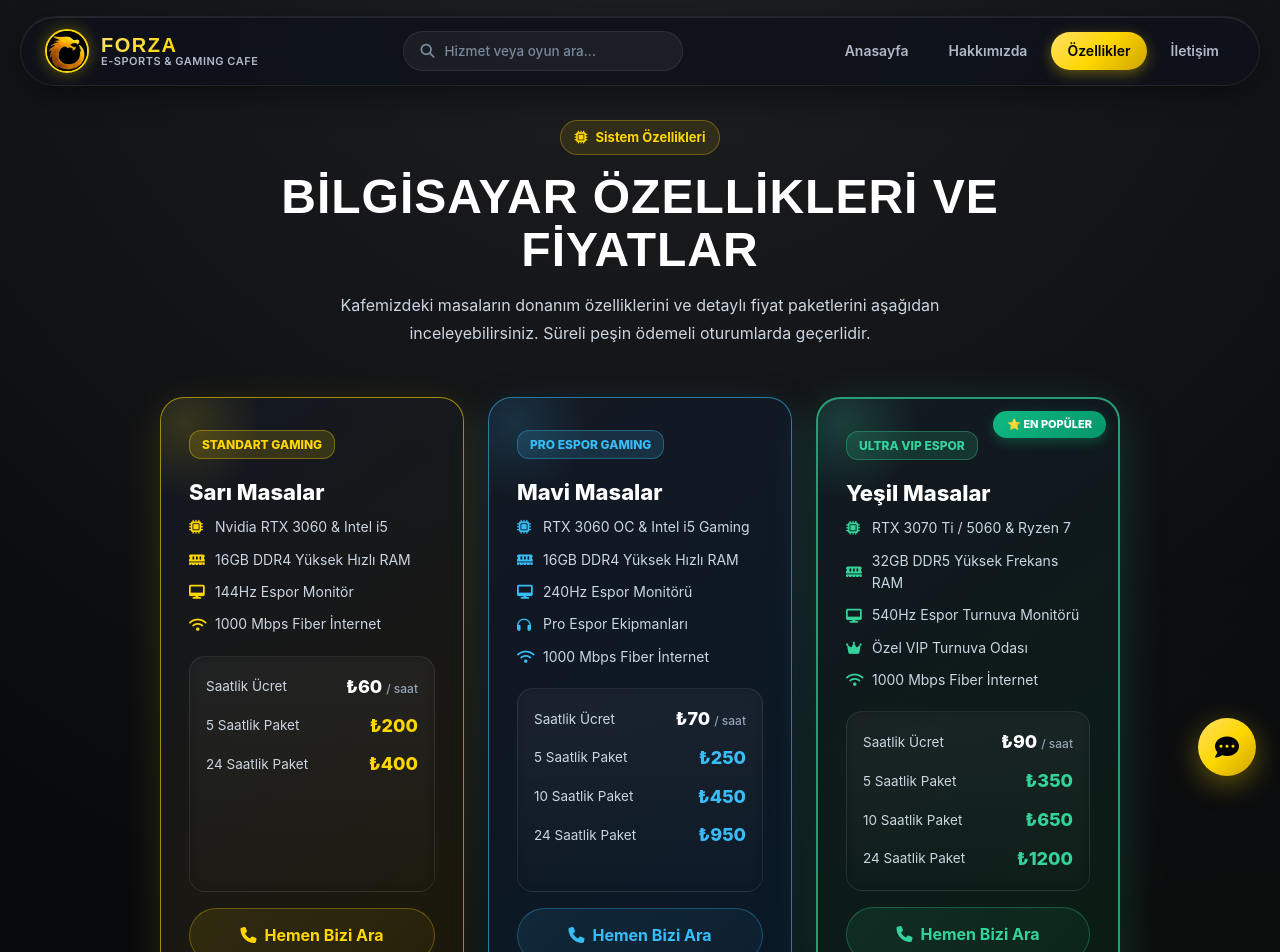
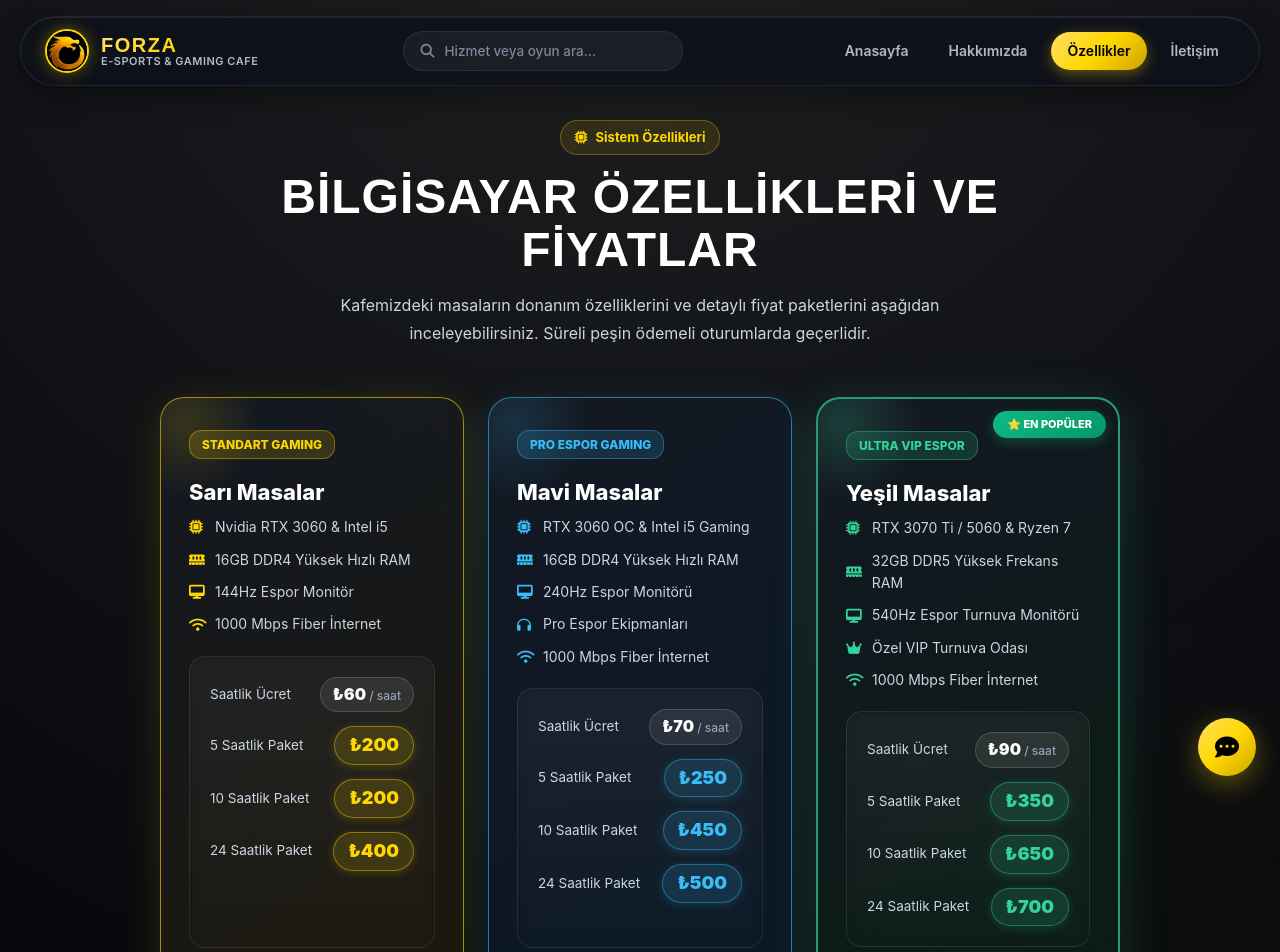
Before and after one commit to muhammetkilicc2-hub/forzainternet, a Next.js app: page /ozellikler in a window 1280 px wide. Shown: the top 952 px of the page. Built offline with nearby package versions, Linux system fonts and the light colour scheme; no server answers.

Commit message:
Ozellikler sayfasindaki fiyatlar hap gorunumune cevrildi ve Admin baglantisi duzeltildi

```diff
--- a/app/ozellikler/page.tsx
+++ b/app/ozellikler/page.tsx
@@ -17,7 +17,7 @@ export default function OzelliklerPage() {
     fetch("/api/pricing")
       .then(res => res.json())
       .then(data => {
-        if(data && data.sari) setPricing(data);
+        if(data && data.pricing && data.pricing.sari) setPricing(data.pricing);
       })
       .catch(err => console.error(err));
   }, []);
@@ -152,18 +152,22 @@ export default function OzelliklerPage() {
                 </li>
               </ul>
 
-              <div style={{ display: "flex", flexDirection: "column", gap: "10px", padding: "16px", background: "linear-gradient(180deg, rgba(255, 255, 255, 0.05) 0%, rgba(255, 255, 255, 0.01) 100%)", borderRadius: "16px", border: "1px solid rgba(255, 255, 255, 0.08)", boxShadow: "inset 0 2px 10px rgba(0,0,0,0.2)", flexGrow: 1 }}>
+              <div style={{ display: "flex", flexDirection: "column", gap: "14px", padding: "20px", background: "linear-gradient(180deg, rgba(255, 255, 255, 0.05) 0%, rgba(255, 255, 255, 0.01) 100%)", borderRadius: "16px", border: "1px solid rgba(255, 255, 255, 0.08)", boxShadow: "inset 0 2px 10px rgba(0,0,0,0.2)", flexGrow: 1 }}>
                 <div style={{ display: "flex", justifyContent: "space-between", alignItems: "center" }}>
                   <span style={{ fontSize: "13.5px", color: "#cbd5e1" }}>Saatlik Ücret</span>
-                  <strong style={{ fontSize: "18px", color: "#ffffff", fontWeight: 800 }}>₺{pricing.sari.saatlik} <span style={{ fontSize: "12px", color: "#94a3b8", fontWeight: 500 }}>/ saat</span></strong>
+                  <strong style={{ fontSize: "16px", fontWeight: 900, color: "#ffffff", background: "rgba(255,255,255,0.08)", border: "1px solid rgba(255,255,255,0.15)", padding: "4px 12px", borderRadius: "20px" }}>₺{pricing.sari.saatlik} <span style={{ fontSize: "12px", color: "#94a3b8", fontWeight: 500 }}>/ saat</span></strong>
                 </div>
                 <div style={{ display: "flex", justifyContent: "space-between", alignItems: "center" }}>
                   <span style={{ fontSize: "13.5px", color: "#cbd5e1" }}>5 Saatlik Paket</span>
-                  <strong style={{ fontSize: "18px", color: "#ffd700", fontWeight: 800 }}>₺{pricing.sari.besSaatlik}</strong>
+                  <strong style={{ fontSize: "18px", fontWeight: 900, color: "#ffd700", background: "rgba(255, 215, 0, 0.15)", border: "1px solid rgba(255, 215, 0, 0.4)", padding: "4px 14px", borderRadius: "20px", boxShadow: "0 2px 10px rgba(255, 215, 0, 0.2)" }}>₺{pricing.sari.besSaatlik}</strong>
+                </div>
+                <div style={{ display: "flex", justifyContent: "space-between", alignItems: "center" }}>
+                  <span style={{ fontSize: "13.5px", color: "#cbd5e1" }}>10 Saatlik Paket</span>
+                  <strong style={{ fontSize: "18px", fontWeight: 900, color: "#ffd700", background: "rgba(255, 215, 0, 0.15)", border: "1px solid rgba(255, 215, 0, 0.4)", padding: "4px 14px", borderRadius: "20px", boxShadow: "0 2px 10px rgba(255, 215, 0, 0.2)" }}>₺{pricing.sari.onSaatlik || 200}</strong>
                 </div>
                 <div style={{ display: "flex", justifyContent: "space-between", alignItems: "center" }}>
                   <span style={{ fontSize: "13.5px", color: "#cbd5e1" }}>24 Saatlik Paket</span>
-                  <strong style={{ fontSize: "18px", color: "#ffd700", fontWeight: 800 }}>₺{pricing.sari.gunluk}</strong>
+                  <strong style={{ fontSize: "18px", fontWeight: 900, color: "#ffd700", background: "rgba(255, 215, 0, 0.15)", border: "1px solid rgba(255, 215, 0, 0.4)", padding: "4px 14px", borderRadius: "20px", boxShadow: "0 2px 10px rgba(255, 215, 0, 0.2)" }}>₺{pricing.sari.gunluk}</strong>
                 </div>
               </div>
               <a onClick={() => { fetch("/api/analytics", { method: "POST", headers: { "Content-Type": "application/json" }, body: JSON.stringify({ action: "click", type: "phone" }) }) }}  href="tel:05464659693" className="btn-sari">
@@ -196,22 +200,22 @@ export default function OzelliklerPage() {
                 </li>
               </ul>
 
-              <div style={{ display: "flex", flexDirection: "column", gap: "10px", padding: "16px", background: "linear-gradient(180deg, rgba(255, 255, 255, 0.05) 0%, rgba(255, 255, 255, 0.01) 100%)", borderRadius: "16px", border: "1px solid rgba(255, 255, 255, 0.08)", boxShadow: "inset 0 2px 10px rgba(0,0,0,0.2)", flexGrow: 1 }}>
+              <div style={{ display: "flex", flexDirection: "column", gap: "14px", padding: "20px", background: "linear-gradient(180deg, rgba(255, 255, 255, 0.05) 0%, rgba(255, 255, 255, 0.01) 100%)", borderRadius: "16px", border: "1px solid rgba(255, 255, 255, 0.08)", boxShadow: "inset 0 2px 10px rgba(0,0,0,0.2)", flexGrow: 1 }}>
                 <div style={{ display: "flex", justifyContent: "space-between", alignItems: "center" }}>
                   <span style={{ fontSize: "13.5px", color: "#cbd5e1" }}>Saatlik Ücret</span>
-                  <strong style={{ fontSize: "18px", color: "#ffffff", fontWeight: 800 }}>₺{pricing.mavi.saatlik} <span style={{ fontSize: "12px", color: "#94a3b8", fontWeight: 500 }}>/ saat</span></strong>
+                  <strong style={{ fontSize: "16px", fontWeight: 900, color: "#ffffff", background: "rgba(255,255,255,0.08)", border: "1px solid rgba(255,255,255,0.15)", padding: "4px 12px", borderRadius: "20px" }}>₺{pricing.mavi.saatlik} <span style={{ fontSize: "12px", color: "#94a3b8", fontWeight: 500 }}>/ saat</span></strong>
                 </div>
                 <div style={{ display: "flex", justifyContent: "space-between", alignItems: "center" }}>
                   <span style={{ fontSize: "13.5px", color: "#cbd5e1" }}>5 Saatlik Paket</span>
-                  <strong style={{ fontSize: "18px", color: "#38bdf8", fontWeight: 800 }}>₺{pricing.mavi.besSaatlik}</strong>
+                  <strong style={{ fontSize: "18px", fontWeight: 900, color: "#38bdf8", background: "rgba(56, 189, 248, 0.15)", border: "1px solid rgba(56, 189, 248, 0.4)", padding: "4px 14px", borderRadius: "20px", boxShadow: "0 2px 10px rgba(56, 189, 248, 0.2)" }}>₺{pricing.mavi.besSaatlik}</strong>
                 </div>
                 <div style={{ display: "flex", justifyContent: "space-between", alignItems: "center" }}>
                   <span style={{ fontSize: "13.5px", color: "#cbd5e1" }}>10 Saatlik Paket</span>
-                  <strong style={{ fontSize: "18px", color: "#38bdf8", fontWeight: 800 }}>₺{pricing.mavi.onSaatlik || 450}</strong>
+                  <strong style={{ fontSize: "18px", fontWeight: 900, color: "#38bdf8", background: "rgba(56, 189, 248, 0.15)", border: "1px solid rgba(56, 189, 248, 0.4)", padding: "4px 14px", borderRadius: "20px", boxShadow: "0 2px 10px rgba(56, 189, 248, 0.2)" }}>₺{pricing.mavi.onSaatlik || 450}</strong>
                 </div>
                 <div style={{ display: "flex", justifyContent: "space-between", alignItems: "center" }}>
                   <span style={{ fontSize: "13.5px", color: "#cbd5e1" }}>24 Saatlik Paket</span>
-                  <strong style={{ fontSize: "18px", color: "#38bdf8", fontWeight: 800 }}>₺{pricing.mavi.gunluk}</strong>
+                  <strong style={{ fontSize: "18px", fontWeight: 900, color: "#38bdf8", background: "rgba(56, 189, 248, 0.15)", border: "1px solid rgba(56, 189, 248, 0.4)", padding: "4px 14px", borderRadius: "20px", boxShadow: "0 2px 10px rgba(56, 189, 248, 0.2)" }}>₺{pricing.mavi.gunluk}</strong>
                 </div>
               </div>
               <a onClick={() => { fetch("/api/analytics", { method: "POST", headers: { "Content-Type": "application/json" }, body: JSON.stringify({ action: "click", type: "phone" }) }) }}  href="tel:05464659693" className="btn-mavi">
@@ -245,22 +249,22 @@ export default function OzelliklerPage() {
                 </li>
               </ul>
 
-              <div style={{ display: "flex", flexDirection: "column", gap: "10px", padding: "16px", background: "linear-gradient(180deg, rgba(255, 255, 255, 0.05) 0%, rgba(255, 255, 255, 0.01) 100%)", borderRadius: "16px", border: "1px solid rgba(255, 255, 255, 0.08)", boxShadow: "inset 0 2px 10px rgba(0,0,0,0.2)", flexGrow: 1 }}>
+              <div style={{ display: "flex", flexDirection: "column", gap: "14px", padding: "20px", background: "linear-gradient(180deg, rgba(255, 255, 255, 0.05) 0%, rgba(255, 255, 255, 0.01) 100%)", borderRadius: "16px", border: "1px solid rgba(255, 255, 255, 0.08)", boxShadow: "inset 0 2px 10px rgba(0,0,0,0.2)", flexGrow: 1 }}>
                 <div style={{ display: "flex", justifyContent: "space-between", alignItems: "center" }}>
                   <span style={{ fontSize: "13.5px", color: "#cbd5e1" }}>Saatlik Ücret</span>
-                  <strong style={{ fontSize: "18px", color: "#ffffff", fontWeight: 800 }}>₺{pricing.yesil.saatlik} <span style={{ fontSize: "12px", color: "#94a3b8", fontWeight: 500 }}>/ saat</span></strong>
+                  <strong style={{ fontSize: "16px", fontWeight: 900, color: "#ffffff", background: "rgba(255,255,255,0.08)", border: "1px solid rgba(255,255,255,0.15)", padding: "4px 12px", borderRadius: "20px" }}>₺{pricing.yesil.saatlik} <span style={{ fontSize: "12px", color: "#94a3b8", fontWeight: 500 }}>/ saat</span></strong>
                 </div>
                 <div style={{ display: "flex", justifyContent: "space-between", alignItems: "center" }}>
                   <span style={{ fontSize: "13.5px", color: "#cbd5e1" }}>5 Saatlik Paket</span>
-                  <strong style={{ fontSize: "18px", color: "#34d399", fontWeight: 800 }}>₺{pricing.yesil.besSaatlik}</strong>
+                  <strong style={{ fontSize: "18px", fontWeight: 900, color: "#34d399", background: "rgba(52, 211, 153, 0.15)", border: "1px solid rgba(52, 211, 153, 0.4)", padding: "4px 14px", borderRadius: "20px", boxShadow: "0 2px 10px rgba(52, 211, 153, 0.2)" }}>₺{pricing.yesil.besSaatlik}</strong>
                 </div>
                 <div style={{ display: "flex", justifyContent: "space-between", alignItems: "center" }}>
                   <span style={{ fontSize: "13.5px", color: "#cbd5e1" }}>10 Saatlik Paket</span>
-                  <strong style={{ fontSize: "18px", color: "#34d399", fontWeight: 800 }}>₺{pricing.yesil.onSaatlik || 650}</strong>
+                  <strong style={{ fontSize: "18px", fontWeight: 900, color: "#34d399", background: "rgba(52, 211, 153, 0.15)", border: "1px solid rgba(52, 211, 153, 0.4)", padding: "4px 14px", borderRadius: "20px", boxShadow: "0 2px 10px rgba(52, 211, 153, 0.2)" }}>₺{pricing.yesil.onSaatlik || 650}</strong>
                 </div>
                 <div style={{ display: "flex", justifyContent: "space-between", alignItems: "center" }}>
                   <span style={{ fontSize: "13.5px", color: "#cbd5e1" }}>24 Saatlik Paket</span>
-                  <strong style={{ fontSize: "18px", color: "#34d399", fontWeight: 800 }}>₺{pricing.yesil.gunluk}</strong>
+                  <strong style={{ fontSize: "18px", fontWeight: 900, color: "#34d399", background: "rgba(52, 211, 153, 0.15)", border: "1px solid rgba(52, 211, 153, 0.4)", padding: "4px 14px", borderRadius: "20px", boxShadow: "0 2px 10px rgba(52, 211, 153, 0.2)" }}>₺{pricing.yesil.gunluk}</strong>
                 </div>
               </div>
               <a onClick={() => { fetch("/api/analytics", { method: "POST", headers: { "Content-Type": "application/json" }, body: JSON.stringify({ action: "click", type: "phone" }) }) }}  href="tel:05464659693" className="btn-yesil">
```
Also changed, not shown: fix_prices.js (added, +80 -0 lines).
